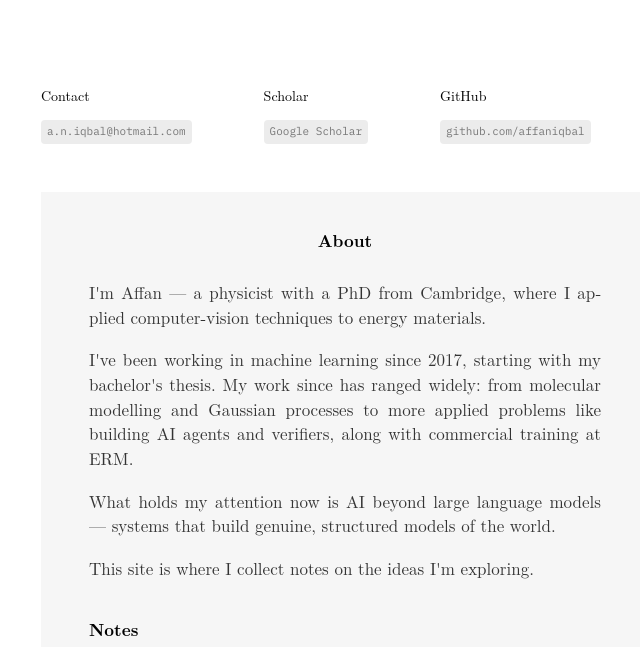
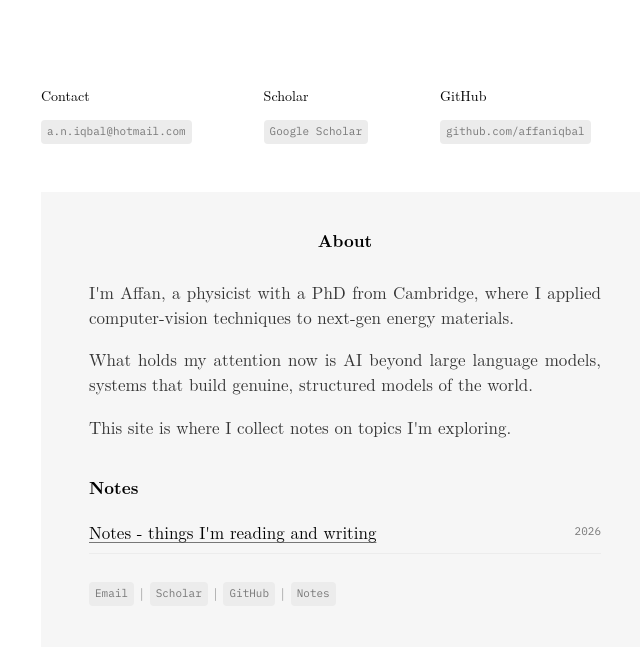
Before and after one commit to affaniqbal/ai, a plain HTML site: page index.html in a window 1280 px wide. Shown: the part 294-941 px from the top of the page, without its empty margins (295-935 px from the left). Drawn offline with Linux system fonts and the light colour scheme; a web font is replaced by a local one.

Commit message:
updated index.html

```diff
--- a/index.html
+++ b/index.html
@@ -4,7 +4,7 @@
   <meta charset="utf-8">
   <meta name="viewport" content="width=device-width, initial-scale=1">
   <title>Affan Iqbal</title>
-  <meta name="description" content="Affan Iqbal, PhD: physicist, interested in AI beyond large language models.">
+  <meta name="description" content="Affan Iqbal, PhD: physicist by training, working on on AI beyond large language models.">
 
   <link rel="stylesheet" href="https://cdn.jsdelivr.net/gh/aaaakshat/cm-web-fonts@latest/fonts.css">
   <link rel="stylesheet" href="https://fonts.googleapis.com/css2?family=IBM+Plex+Mono:wght@400&display=swap">
@@ -37,17 +37,15 @@
     <main>
       <h2>About</h2>
 
-      <p>I'm Affan &mdash; a physicist with a PhD from Cambridge, where I applied computer-vision techniques to energy materials.</p>
+      <p>I'm Affan, a physicist with a PhD from Cambridge, where I applied computer-vision techniques to next-gen energy materials.</p>
 
-      <p>I've been working in machine learning since 2017, starting with my bachelor's thesis. My work since has ranged widely: from molecular modelling and Gaussian processes to more applied problems like building AI agents and verifiers, along with commercial training at ERM.</p>
+      <p>What holds my attention now is AI beyond large language models, systems that build genuine, structured models of the world.</p>
 
-      <p>What holds my attention now is AI beyond large language models &mdash; systems that build genuine, structured models of the world.</p>
-
-      <p>This site is where I collect notes on the ideas I'm exploring.</p>
+      <p>This site is where I collect notes on topics I'm exploring.</p>
 
       <h3>Notes</h3>
       <ul class="pages">
-        <li><a href="notes/">Notes &mdash; things I'm reading and writing</a><span class="date">2026</span></li>
+        <li><a href="notes/">Notes - things I'm reading and writing</a><span class="date">2026</span></li>
       </ul>
 
       <nav class="links">
```
